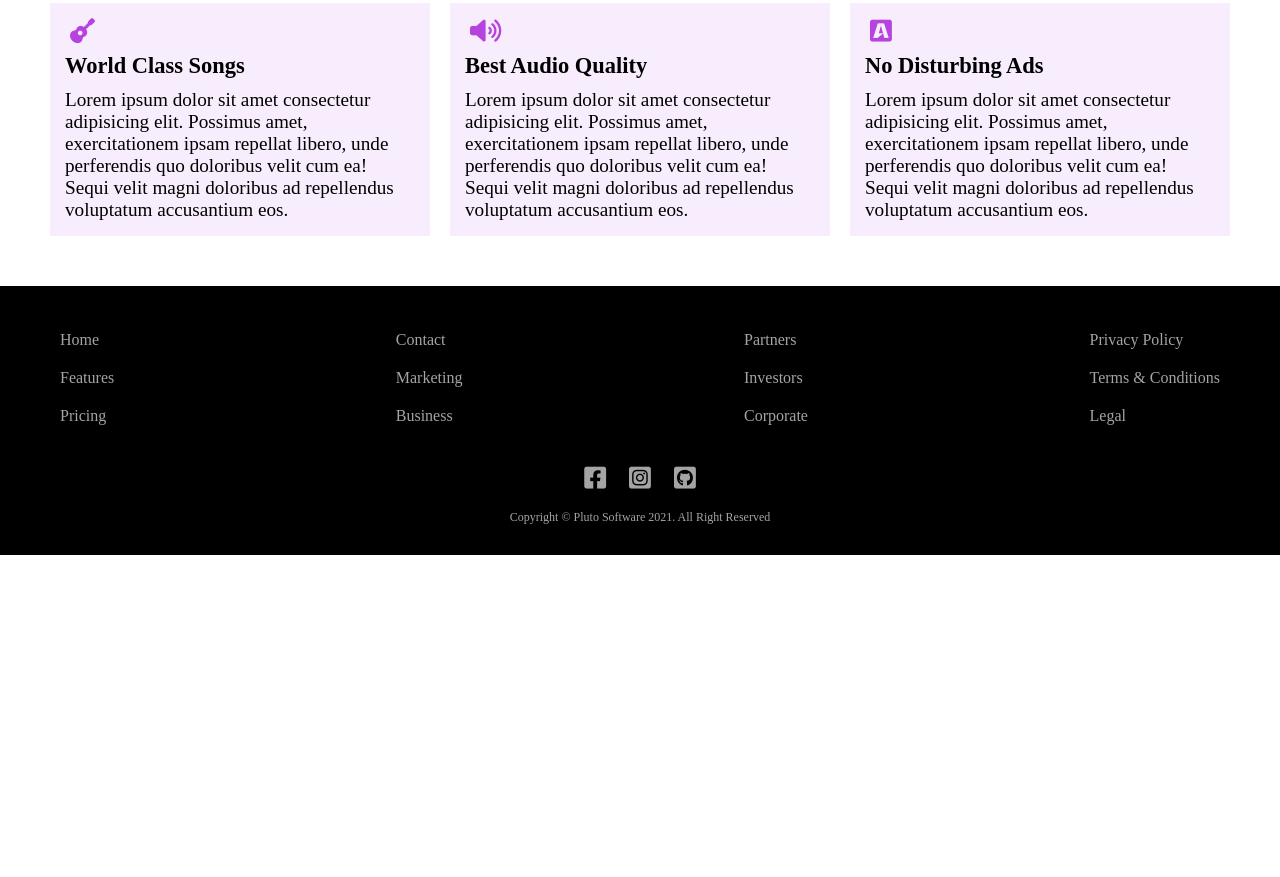
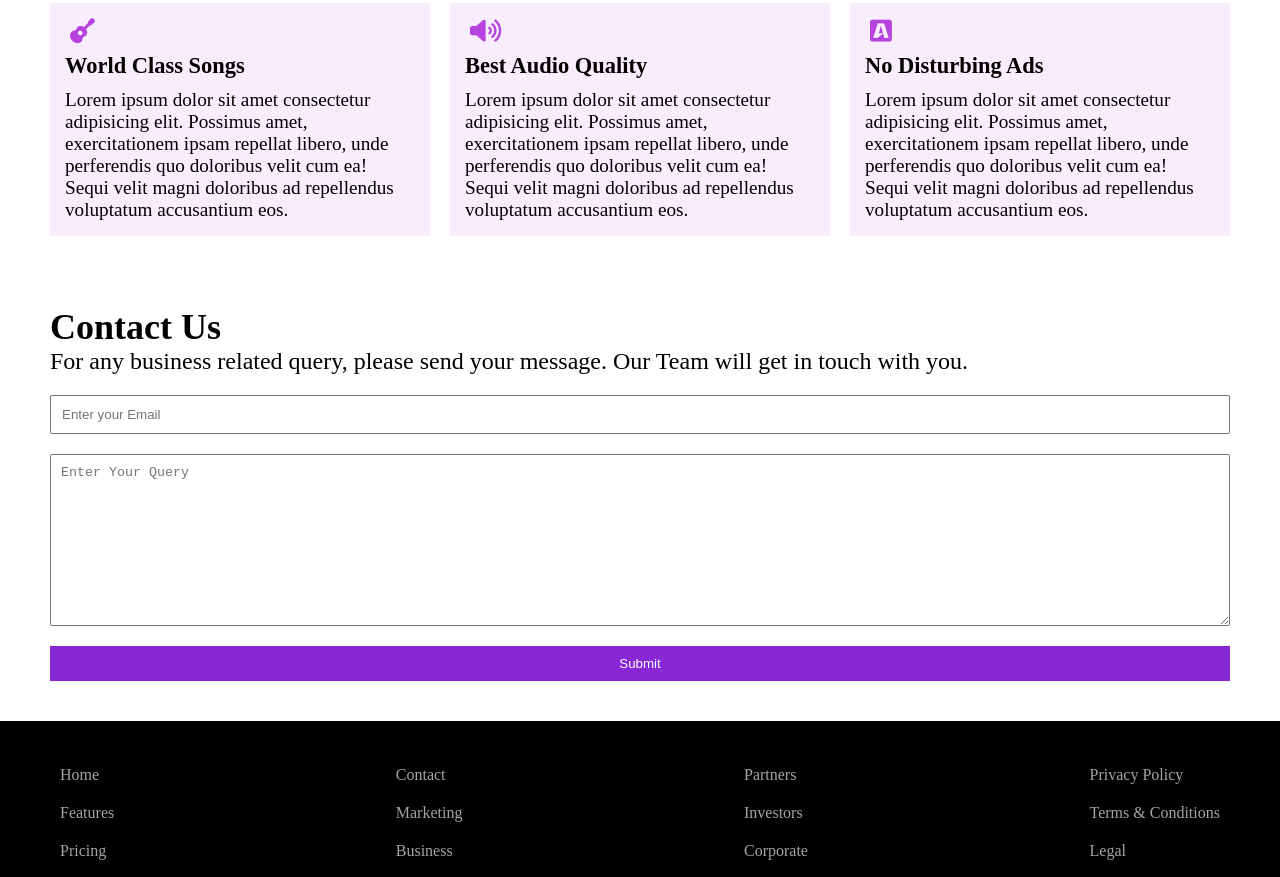
Before and after one commit to plutosoftware/PL-Landing-Page, a plain HTML site: page index.html in a window 1280 px wide. Shown: the part 964-1841 px from the top of the page. Before the commit the page ends 1519 px from the top, so only its background shows below. Drawn offline with nearby package versions, Linux system fonts and the light colour scheme; a web font is replaced by a local one.

Commit message:
Added User Contact Form

```diff
--- a/css/style.css
+++ b/css/style.css
@@ -29,7 +29,7 @@ body {
     justify-content: center;
     align-items: center;
     position: relative;
-    color: #fff;
+    color: black;
     font-size: 18px;
     padding: 10px;
     text-align: center;
@@ -37,7 +37,7 @@ body {
     cursor: pointer;
     width: min-content;
     background: linear-gradient(0deg, #000, #262626);
-    background: #1a1a2a;
+    background: white;
 }
 .shadow:before,
 .shadow:after {
@@ -240,6 +240,38 @@ nav div p:hover {
     padding: 10px 0px;
 }
 
+#contact {
+    display: flex;
+    flex-direction: column;
+    padding: 20px 50px;
+    font-size: 1.5rem;
+}
+
+#contact form {
+    display: flex;
+    flex-direction: column;
+}
+#contact form input {
+    margin: 20px 0px;
+    padding: 10px;
+    outline: none;
+}
+
+#contact form textarea {
+    padding: 10px;
+    outline: none;
+}
+
+#contact form button {
+    margin: 20px 0px;
+    padding: 10px;
+    outline: none;
+    background-color: #8727d6;
+    color: white;
+    border: none;
+    cursor: pointer;
+}
+
 footer {
     display: flex;
     padding: 10px 50px;
--- a/index.html
+++ b/index.html
@@ -127,7 +127,18 @@
         <section></section>
 
         <!-- Call to action-->
-        <section></section>
+        <section id="contact">
+            <h1>Contact Us</h1>
+            <p>
+                For any business related query, please send your message. Our
+                Team will get in touch with you.
+            </p>
+            <form>
+                <input type="email" placeholder="Enter your Email" />
+                <textarea rows="10" placeholder="Enter Your Query"></textarea>
+                <button type="submit">Submit</button>
+            </form>
+        </section>
 
         <!-- Footer -->
         <footer>
```
